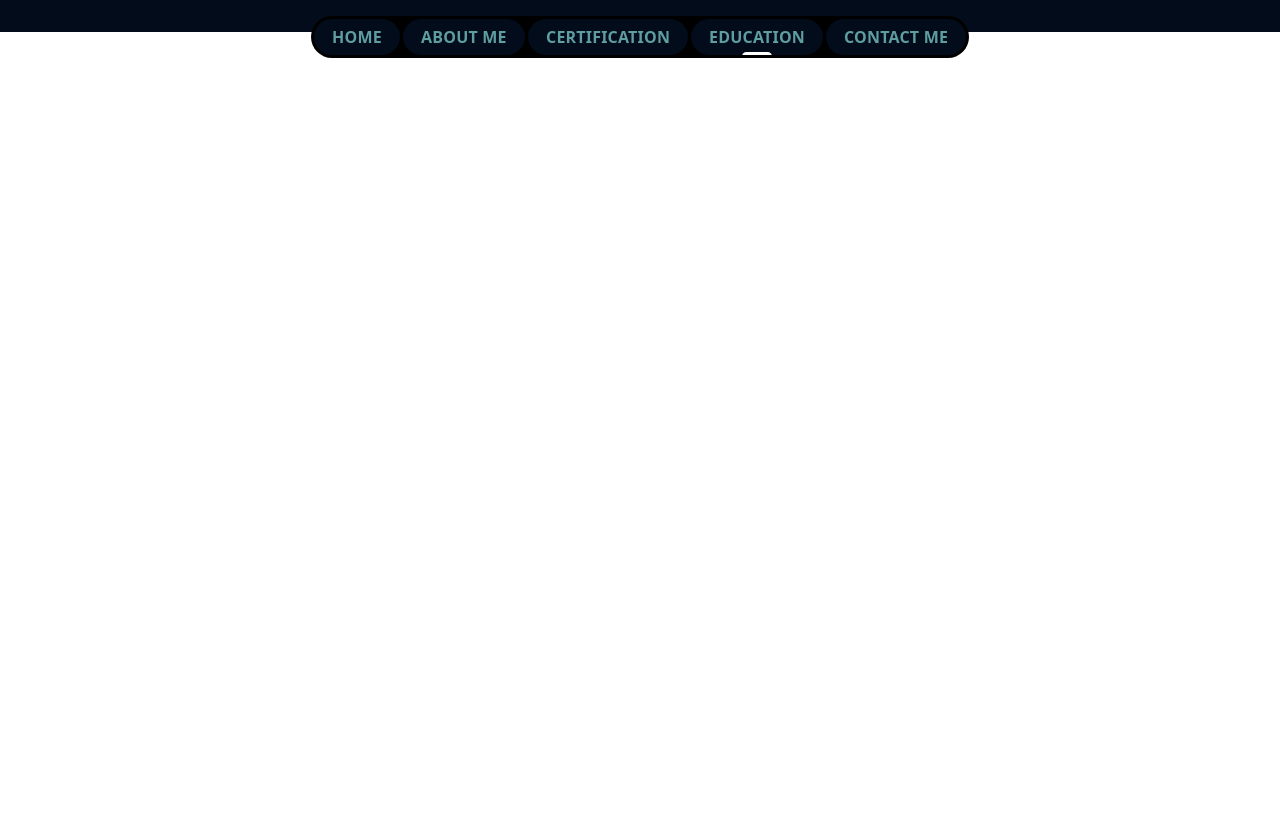
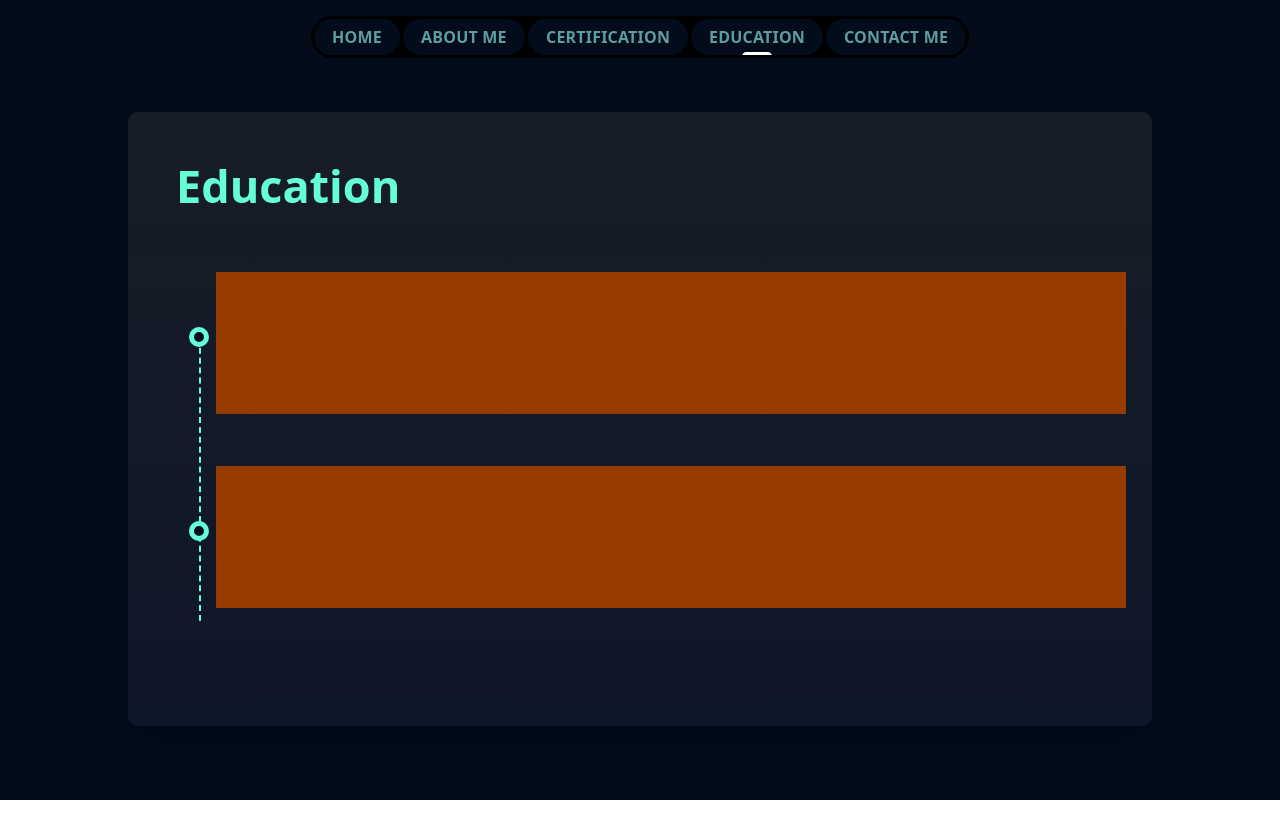
Before and after one commit to PranjalRathi07/Portfolio-, a React (Vite) app: page /education in a window 1280 px wide. Built offline with nearby package versions, Linux system fonts and the light colour scheme.

Commit message:
start education

```diff
--- a/src/App.css
+++ b/src/App.css
@@ -31,6 +31,19 @@ width: 900px !important;
     right: 10%;
     width: 80%;
     height: 60%;
+    border-radius: 10px;
+    background-color: #020C1B;
+    box-sizing: border-box;
+    overflow: hidden;
+    box-shadow: 0 1rem 3rem rgba(0, 0, 0, 0.175);
+  }
+  .edu-container {
+    position: absolute;
+    top: 80px;
+    left: 10%;
+    right: 10%;
+    width: 80%;
+    height: 80%;
     border-radius: 10px;
     background-color: #020C1B;
     box-sizing: border-box;
@@ -83,6 +96,20 @@ border-color: #64FFDA;
 border-width: 5px;
 }
 
+.edu-dot{
+display: flex;
+flex-direction: row;
+width: 20px;
+height: 20px;
+background-color: #020c1b;
+position: relative;
+top: 75px;
+left: -27px;
+border-radius: 50%;
+border-color: #64FFDA;
+border-width: 5px;
+}
+
 .dot-right {
 width: 20px;
 height: 20px;
@@ -105,3 +132,14 @@ width: 2px;
 border-left: 2px dashed #64FFDA;
 z-index: 0;
 }
+
+.edu-line {
+position: absolute;
+left: 72px;
+transform: translateX(-50%);
+top: 216px;
+bottom: 105px;
+width: 2px;
+border-left: 2px dashed #64FFDA;
+z-index: 0;
+}
--- a/src/App.jsx
+++ b/src/App.jsx
@@ -8,6 +8,7 @@ import PageWrapper from "./components/PageWrapper";
 import { Routes, Route } from "react-router-dom";
 import { useLocation } from "react-router-dom";
 import Cretification from "./components/certification";
+import Education from "./components/education";
 
 function App() {
   const location = useLocation();
@@ -40,6 +41,14 @@ function App() {
             </PageWrapper>
           }
         />
+        <Route
+          path="/education"
+          element={
+            <PageWrapper>
+              <Education />
+            </PageWrapper>
+          }
+        />
       </Routes>
     </div>
   );
--- /dev/null
+++ b/src/components/education.jsx
@@ -0,0 +1,26 @@
+
+const Education = () => {
+  return (
+    <>
+      <div
+        className="certification-container c-section"
+        style={{ overflow: "hidden" }}
+      >
+        <div className="edu-container exp-card">
+          <div className="col py-10 px-12">
+            <span className="title">Education</span>
+            <div className=" h-105 w-[990px] py-8 px-10">
+              <div className="edu-line"></div>
+              <div className="edu-dot"></div>
+              <div className="bg-amber-800 h-[40%] min-w-[60%] mb-8"></div>
+              <div className="edu-dot"></div>
+              <div className="bg-amber-800 h-[40%] min-w-[60%] "></div>
+            </div>
+          </div>
+        </div>
+      </div>
+    </>
+  );
+};
+
+export default Education;
--- a/src/main.jsx
+++ b/src/main.jsx
@@ -1,8 +1,6 @@
 /** @format */
 import "bootstrap/dist/css/bootstrap.min.css";
 import "bootstrap-icons/font/bootstrap-icons.css";
-import { Provider } from "react-redux";
-import inventory from "./store/inventory.js";
 import { StrictMode } from "react";
 import { createRoot } from "react-dom/client";
 import App from "./App.jsx";
@@ -10,10 +8,8 @@ import { BrowserRouter } from "react-router-dom";
 
 createRoot(document.getElementById("root")).render(
   <StrictMode>
-    <Provider store={inventory}>
-      <BrowserRouter>
-        <App />
-      </BrowserRouter>
-    </Provider>
+    <BrowserRouter>
+      <App />
+    </BrowserRouter>
   </StrictMode>
 );
--- a/src/store/inventory.js
+++ /dev/null
@@ -1,8 +0,0 @@
-/** @format */
-import { configureStore } from "@reduxjs/toolkit";
-
-const inventory = configureStore({
-	reducer: {},
-});
-
-export default inventory;
```
